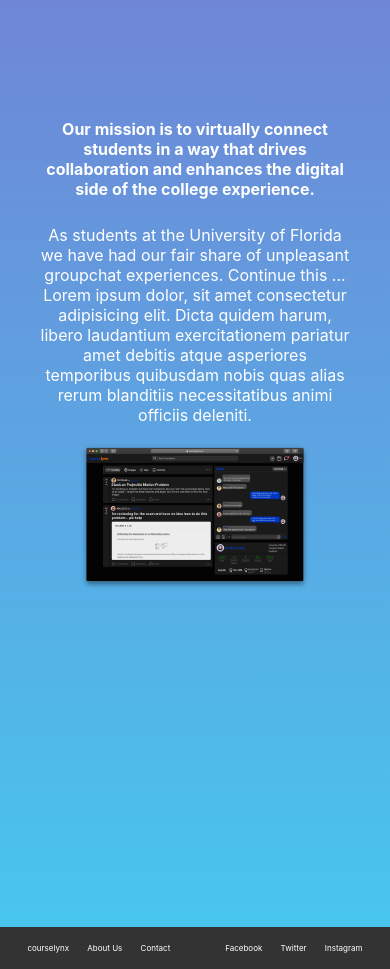
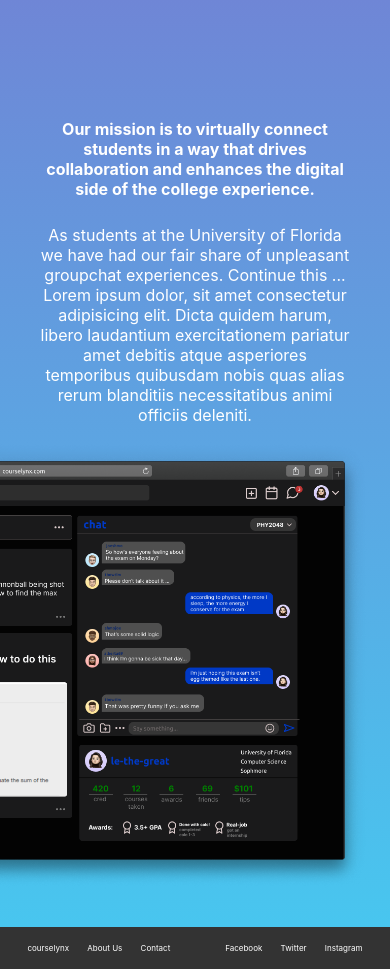
Before and after one commit to Courselynx/landing-page, a Flask app: page / in a window 390 px wide. Shown: the part 972-1941 px from the top of the page. Run offline with Flask 3, Linux system fonts and the light colour scheme; some web fonts are replaced.

Commit message:
browser UI phone attempt 1

```diff
--- a/static/css/styles.css
+++ b/static/css/styles.css
@@ -360,6 +360,12 @@ html {
   .flex-container.two h1 {
     margin-top: 15rem;
   }
+
+  .browser {
+    width: 700px;
+    overflow: hidden;
+    margin-right: 90%;
+  }
 }
 
 @media (max-width: 400px) {
@@ -383,4 +389,10 @@ html {
   .phone {
     width: 80%;
   }
+
+  .browser {
+    width: 700px;
+    overflow: hidden;
+    margin-right: 90%;
+  }
 }
```
